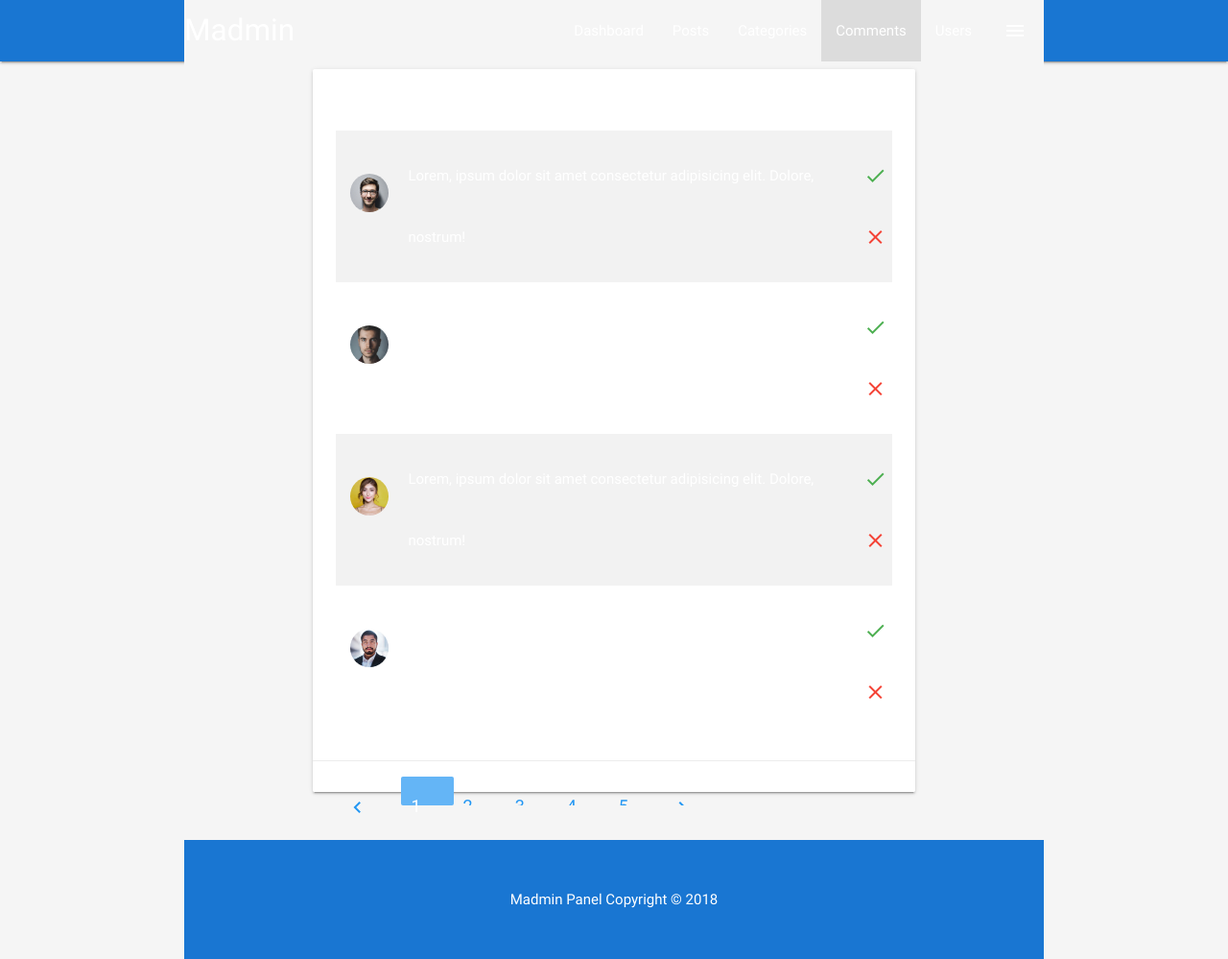
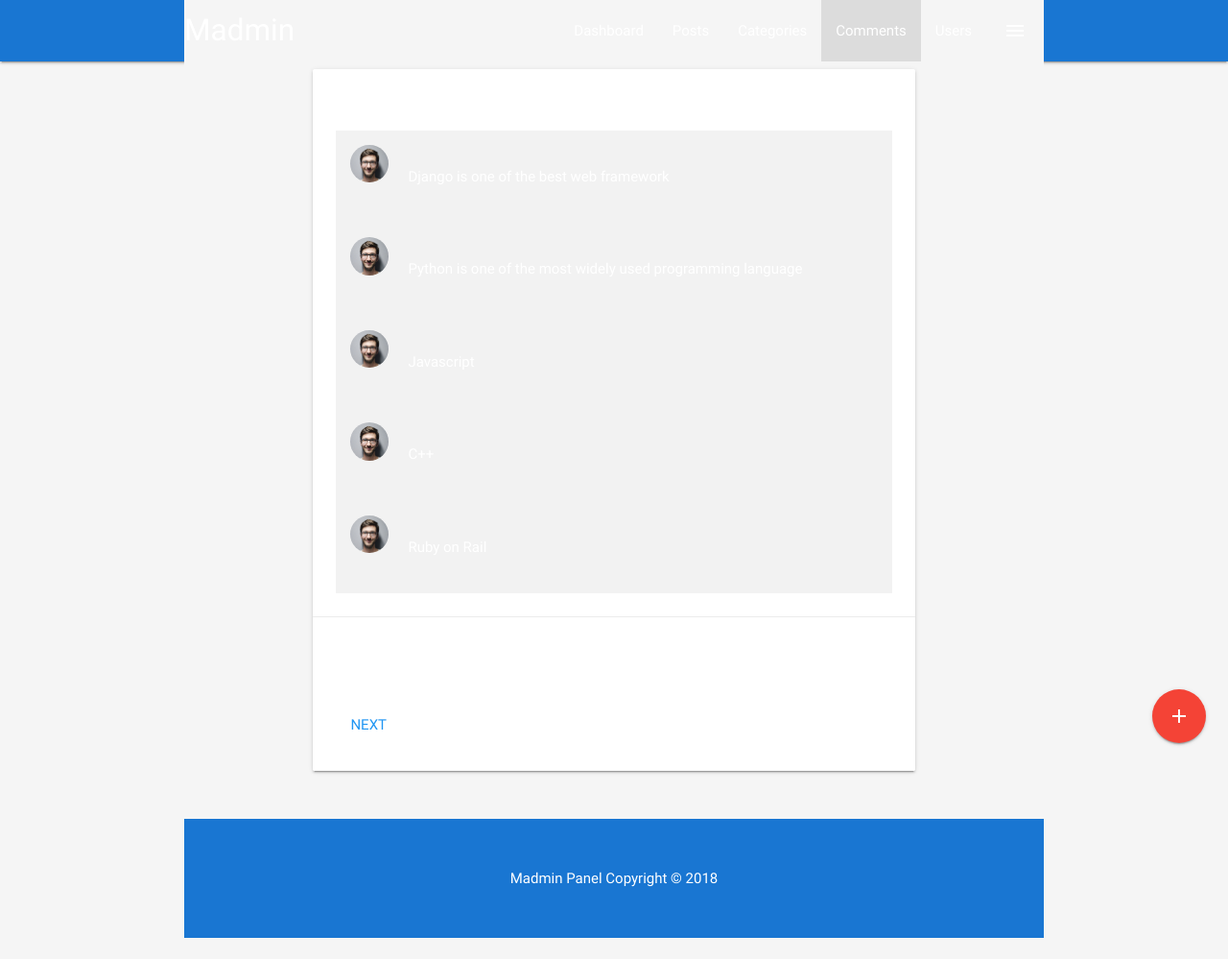
Before and after one commit to yeboahd24/Madmin, a Django app: page /comments/ in a window 1280 px wide. Shown: the whole page at 96% size. After the commit the page ends 977 px from the top, so only its background shows below. Run offline with Django 3.2, Linux system fonts and the light colour scheme; data comes from the database, SQL or seed files in the repository; both versions use the stored data as it was after the commit; some libraries are stand-ins or nearby versions.

Commit message:
comment post added

```diff
--- a/templates/comments.html
+++ b/templates/comments.html
@@ -8,7 +8,6 @@
     <!--Import materialize.css-->
     <link type="text/css" rel="stylesheet" href="{% static 'css/materialize.min.css' %}" media="screen,projection" />
     <link type="text/css" rel="stylesheet" href="{% static 'css/main.css' %}" />
-
     <!--Let browser know website is optimized for mobile-->
     <meta name="viewport" content="width=device-width, initial-scale=1.0" />
     <title>Comments Page</title>
@@ -50,93 +49,39 @@
                                     <div class="card-content">
                                         <span class="card-title">Comments</span>
                                         <table class="striped">
+                                            {% for comment in comments %}
                                             <tbody>
                                                 <tr>
                                                     <td width="70">
                                                         <img src="{% static 'img/person1.jpg' %}" alt="" class="responsive-img circle" style="width: 40px;margin-left:10px;">
                                                     </td>
-                    <td>Lorem, ipsum dolor sit amet consectetur adipisicing elit. Dolore, nostrum!</td>
+                                                    <td>{{comment.body}}</td>
                                                     <td>
-                      <a href="#!" class="green-text">
-                        <i class="material-icons">done</i>
-                      </a>
-                      <a href="#!" class="red-text">
-                        <i class="material-icons">close</i>
-                      </a>
-                    </td>
-                  </tr>
-                  <tr>
-                    <td width="70">
-                      <img src="{% static 'img/person2.jpg' %}" alt="" class="responsive-img circle" style="width: 40px;margin-left:10px;">
-                    </td>
-                    <td>Lorem, ipsum dolor sit amet consectetur adipisicing elit. Dolore, nostrum!</td>
-                    <td>
-                      <a href="#!" class="green-text">
-                        <i class="material-icons">done</i>
-                      </a>
-                      <a href="#!" class="red-text">
-                        <i class="material-icons">close</i>
-                      </a>
-                    </td>
-                  </tr>
-                  <tr>
-                    <td width="70">
-                      <img src="{% static 'img/person3.jpg' %}" alt="" class="responsive-img circle" style="width: 40px;margin-left:10px;">
-                    </td>
-                    <td>Lorem, ipsum dolor sit amet consectetur adipisicing elit. Dolore, nostrum!</td>
-                    <td>
-                      <a href="#!" class="green-text">
-                        <i class="material-icons">done</i>
-                      </a>
-                      <a href="#!" class="red-text">
-                        <i class="material-icons">close</i>
-                      </a>
-                    </td>
-                  </tr>
-                  <tr>
-                    <td width="70">
-                      <img src="{% static 'img/person4.jpg' %}" alt="" class="responsive-img circle" style="width: 40px;margin-left:10px;">
-                    </td>
-                    <td>Lorem, ipsum dolor sit amet consectetur adipisicing elit. Dolore, nostrum!</td>
-                    <td>
-                      <a href="#!" class="green-text">
-                        <i class="material-icons">done</i>
-                      </a>
-                      <a href="#!" class="red-text">
-                        <i class="material-icons">close</i>
-                      </a>
+
                                                     </td>
                                                 </tr>
                                             </tbody>
+                                            {% endfor %}
                                         </table>
                                     </div>
                                     <div class="card-action">
                                         <ul class="pagination">
-                <li class="disabled">
-                  <a href="#!" class="blue-text">
-                    <i class="material-icons">chevron_left</i>
-                  </a>
+                                            <span class="step-links">
+                                                {% if comments.has_previous %}
+                                                <a class="blue-text" href="?page={{ comments.previous_page_number }}"><i class="material-icons"></i>previous</a>
+                                                {% endif %}
+                                                <span class="current">
+                                                    <li class="waves-effect">
+                                                        <a href="{{ comments.number }}" class="blue-text"></a>
                                                     </li>
-                <li class="active blue lighten-2">
-                  <a href="#!" class="white-text">1</a>
-                </li>
+                                                </span>
+                                                {% if comments.has_next %}
+                                                <a class="blue-text" href="?page={{ comments.next_page_number }}">
+                                                    <i class="material-icons"></i>next</a>
+                                                {% endif %}
+                                            </span>
                                             <li class="waves-effect">
-                  <a href="#!" class="blue-text">2</a>
-                </li>
-                <li class="waves-effect">
-                  <a href="#!" class="blue-text">3</a>
-                </li>
-                <li class="waves-effect">
-                  <a href="#!" class="blue-text">4</a>
-                </li>
-                <li class="waves-effect">
-                  <a href="#!" class="blue-text">5</a>
-                </li>
-                <li class="waves-effect">
-                  <a href="#!" class="blue-text">
-                    <i class="material-icons">chevron_right</i>
-                  </a>
-                </li>
+                                    </div>
                                     </ul>
                                 </div>
                                 </div>
@@ -144,12 +89,35 @@
                         </div>
                     </div>
                 </section>
-
                 <!-- Footer -->
                 <footer class="section blue darken-2 white-text center">
                     <p>Madmin Panel Copyright &copy; 2018</p>
                 </footer>
-
+                <!-- Fixed Action Button -->
+                <div class="fixed-action-btn">
+                    <a class="btn-floating btn-large red">
+                        <i class="material-icons">add</i>
+                    </a>
+                    <ul>
+                        <li>
+                            <a href="#user-modal" class="modal-trigger btn-floating blue">
+                                <i class="material-icons">create</i>
+                            </a>
+                        </li>
+                    </ul>
+                </div>
+                <div id="user-modal" class="modal">
+                    <div class="modal-content">
+                        <h4>Add Comment</h4>
+                        <form method="POST">{% csrf_token %}
+                            <div class="input-field">
+                                <input type="text" id="comment" name="comment" />
+                                <label for="comment">Comment</label>
+                            </div>
+                            <input type="submit" value="Submit" class="btn btn-large btn-extended grey lighten-4 black-text" />
+                        </form>
+                    </div>
+                </div>
                 <!-- Preloader -->
                 <div class="loader preloader-wrapper big active">
                     <div class="spinner-layer spinner-blue-only">
@@ -164,17 +132,18 @@
                         </div>
                     </div>
                 </div>
-
                 <!--Import jQuery before materialize.js-->
                 <script src="https://code.jquery.com/jquery-3.6.0.min.js" integrity="sha256-/xUj+3OJU5yExlq6GSYGSHk7tPXikynS7ogEvDej/m4=" crossorigin="anonymous"></script>
                 <script type="text/javascript" src="{% static 'js/materialize.min.js' %}"></script>
-
                 <script>
                 // Hide Sections
                 $('.section').hide();
 
-    setTimeout(function () {
-      $(document).ready(function () {
+                // Init Modal
+                $(".modal").modal();
+
+                setTimeout(function() {
+                    $(document).ready(function() {
                         // Show sections
                         $('.section').fadeIn();
 
--- a/templates/index.html
+++ b/templates/index.html
@@ -82,7 +82,7 @@
           <div class="card-panel blue lighten-1 white-text center">
             <i class="material-icons medium">mode_comment</i>
             <h5>Comments</h5>
-            <h3 class="count">1200</h3>
+            <h3 class="count">{{comments}}</h3>
             <div class="progress grey lighten-1">
               <div class="determinate white" style="width: 40%"></div>
             </div>
@@ -288,8 +288,8 @@
     <!--Import jQuery before materialize.js-->
    <script src="https://code.jquery.com/jquery-3.6.0.min.js" integrity="sha256-/xUj+3OJU5yExlq6GSYGSHk7tPXikynS7ogEvDej/m4=" crossorigin="anonymous"></script>
     <script type="text/javascript" src="{% static 'js/materialize.min.js' %}"></script>
+    <script src="https://cdn.ckeditor.com/4.8.0/standard/ckeditor.js"></script>
    <script src="https://cdnjs.cloudflare.com/ajax/libs/canvasjs/1.7.0/canvasjs.min.js" integrity="sha512-FJ2OYvUIXUqCcPf1stu+oTBlhn54W0UisZB/TNrZaVMHHhYvLBV9jMbvJYtvDe5x/WVaoXZ6KB+Uqe5hT2vlyA==" crossorigin="anonymous" referrerpolicy="no-referrer"></script>
-    <script src="https://cdn.ckeditor.com/4.8.0/standard/ckeditor.js"></script>
     <script src="{% static 'js/chart.js' %}"></script>
 
     <script>
--- a/user/models.py
+++ b/user/models.py
@@ -35,3 +35,7 @@ class CategoryIndexTitle(models.Model):
 
 class Comments(models.Model):
 	body = models.TextField(max_length=200, null=True, blank=True)
+
+
+	def __str__(self):
+		return self.body
--- a/user/views.py
+++ b/user/views.py
@@ -3,7 +3,7 @@ from django.shortcuts import render, redirect
 from django.contrib.auth import authenticate, login, logout
 from .forms import LoginForm, UserRegistrationForm
 from django.contrib.auth.models import User
-from .models import  MadminCategory, CategoryIndexTitle
+from .models import  MadminCategory, CategoryIndexTitle, Comments
 from datetime import date
 from django.core.paginator import Paginator, EmptyPage, PageNotAnInteger
 
@@ -93,6 +93,8 @@ def login_view(request):
 
 def home(request):
 
+    comments = Comments.objects.all().count()
+
     users = User.objects.all().count()
     category = MadminCategory.objects.all()[:10]
 
@@ -117,7 +119,7 @@ def home(request):
     else:
         form = UserRegistrationForm()
     return render(request, 'index.html', {'form': form, 'users':users,\
-     'categories':category, 'posts':posts})
+     'categories':category, 'posts':posts, 'comments':comments})
 
 
 
@@ -169,7 +171,24 @@ def post(request):
 
 
 def comments(request):
-    return render(request, 'comments.html')
+    comments = Comments.objects.all()
+    comment = Comments()
+
+    page = request.GET.get('page', 1) # first page
+    paginator = Paginator(comments, 5) # no of pages
+
+    try:
+        comment_ = paginator.page(page)
+    except PageNotAnInteger:
+        comment_ = paginator.page(1)
+    except EmptyPage:
+        comment_ = paginator.page(paginator.num_pages)
+
+
+    if request.method == "POST":
+        comment.body = request.POST.get("comment")
+        comment.save()
+    return render(request, 'comments.html', {'comments':comment_})
 
 
 def logout_view(request):
```
Also changed, not shown: db.sqlite3. Lines whose indentation alone changed are shown as unchanged.
